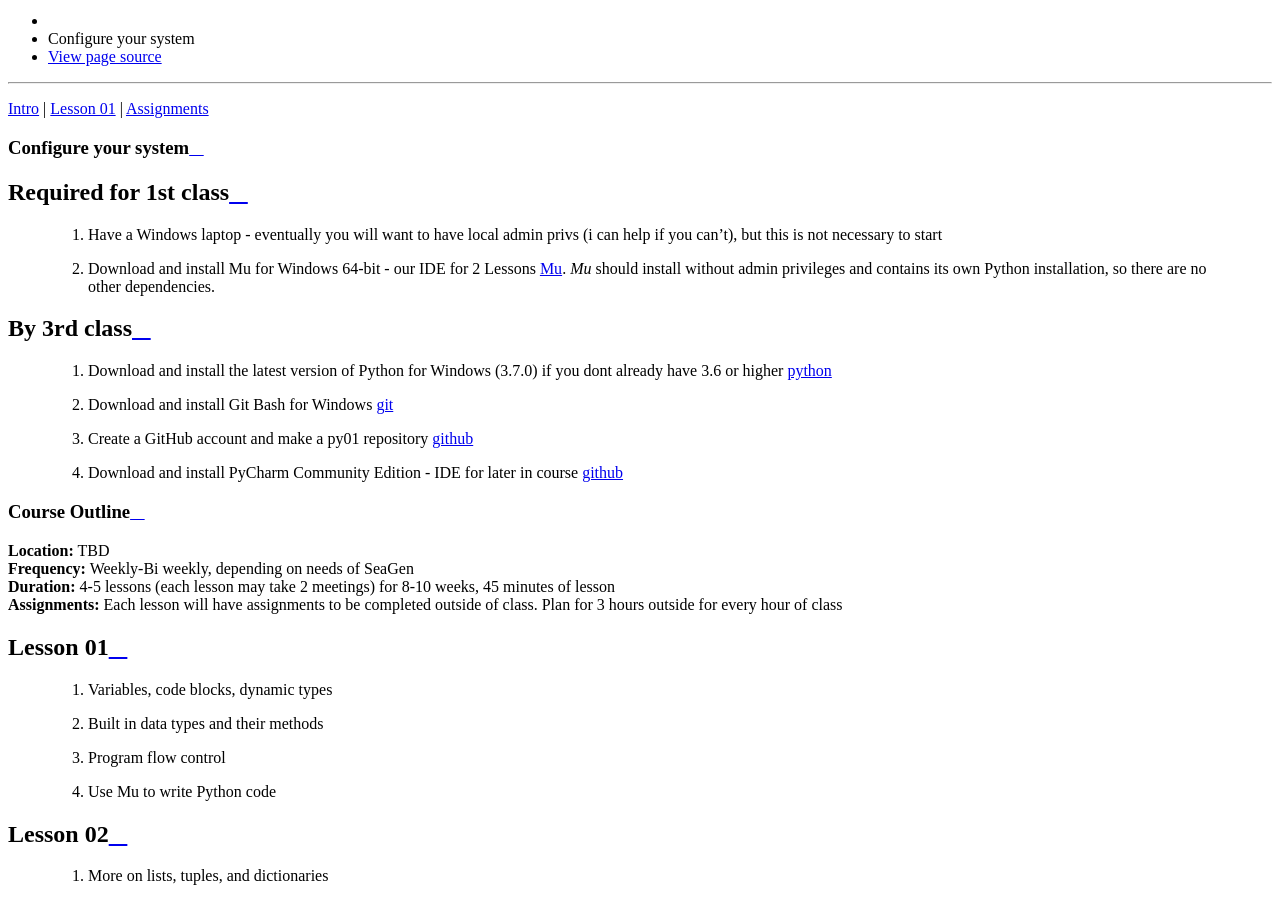
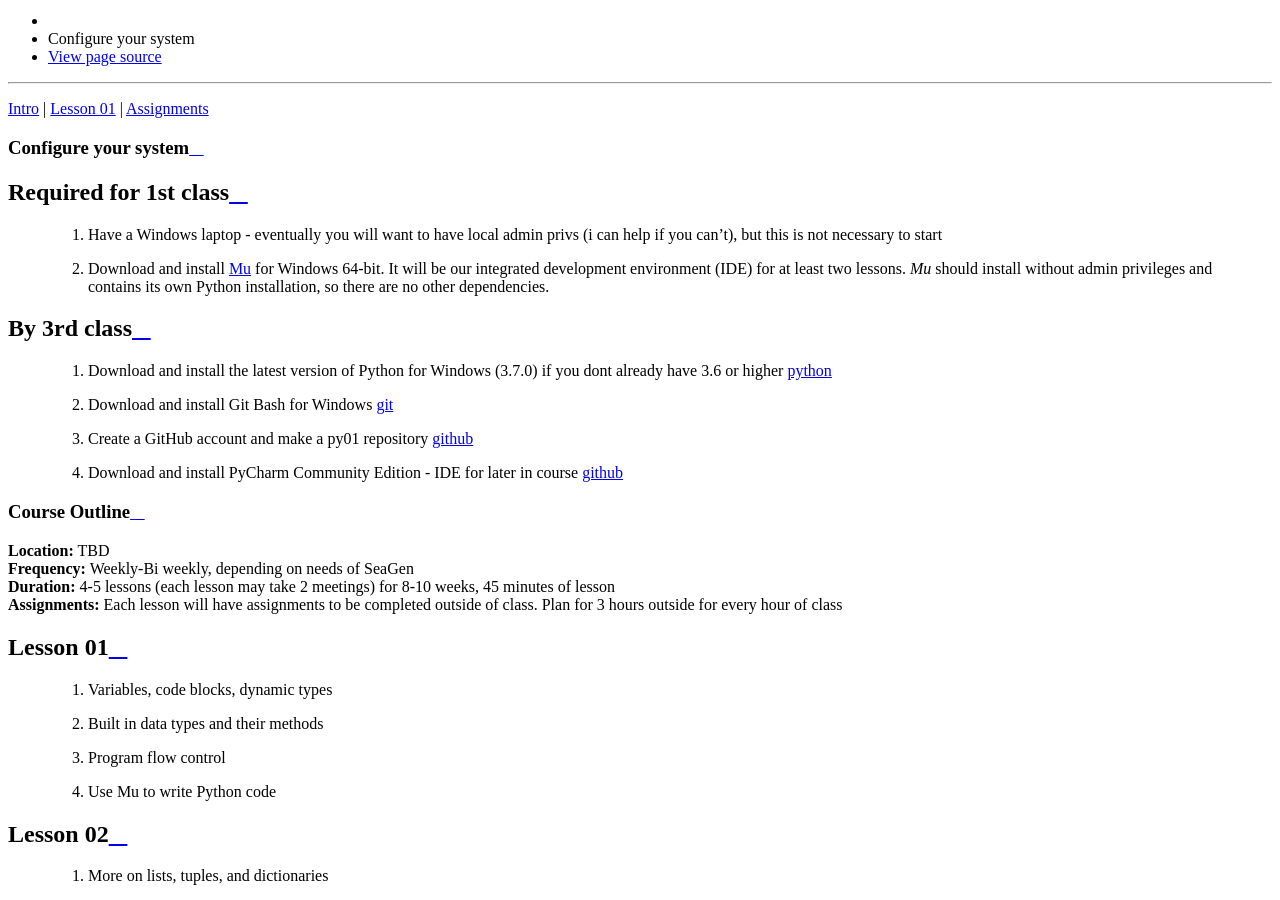
Before and after one commit to hopkinss/py_class, a Sphinx documentation site: the page built from source/prereq.rst, in a window 1280 px wide and 900 px high, scrolled down 333 px. Built offline with Sphinx 7.4.7 and the Read the Docs theme 2.0.0, drawn with Linux system fonts in a browser that asks for light colours.

Commit message:
Wordsmithing around Mu installation lines

```diff
--- a/source/prereq.rst
+++ b/source/prereq.rst
@@ -7,7 +7,7 @@ Configure your system
 Required for 1st class
 ------------------------
     #. Have a Windows laptop  - eventually you will want to have local admin privs (i can help if you can't), but this is not necessary to start
-    #. Download and install Mu for Windows 64-bit - our IDE for 2 Lessons `Mu <https://codewith.mu/en/download>`_. `Mu` should install without admin privileges and contains its own Python installation, so there are no other dependencies.
+    #. Download and install `Mu <https://codewith.mu/en/download>`_ for Windows 64-bit. It will be our integrated development environment (IDE) for at least two lessons. `Mu` should install without admin privileges and contains its own Python installation, so there are no other dependencies.
 
 By 3rd class
 ----------------------
```
